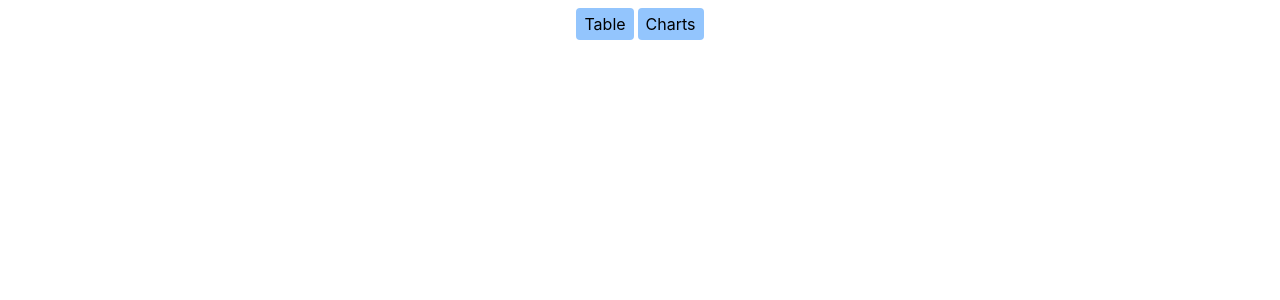
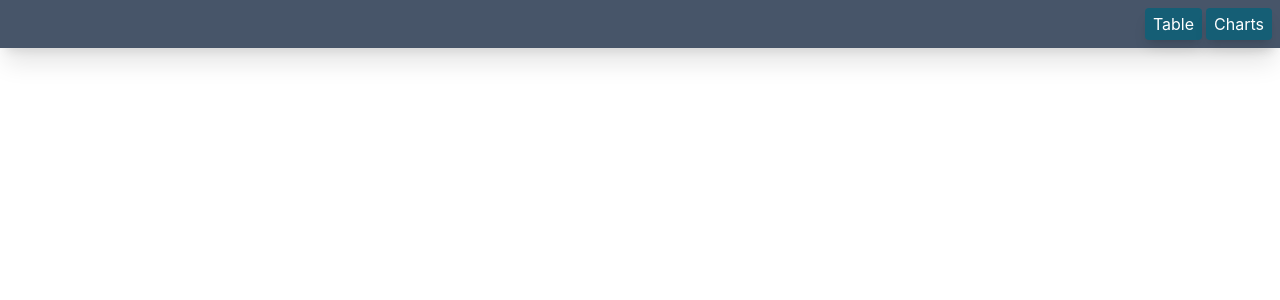
Before and after one commit to david-qz/react-spotlight-open-source, a React (Create React App) app: page / in a window 1280 px wide. Shown: the top 300 px of the page. Built offline with nearby package versions, Linux system fonts and the light colour scheme.

Commit message:
Style the nav bar a bit more

```diff
--- a/src/App.js
+++ b/src/App.js
@@ -5,11 +5,11 @@ import Table from './components/Table/Table';
 function App() {
   return (
     <div className='grid grid-rows-page-layout'>
-      <nav className='p-2 flex justify-center gap-1'>
-        <NavLink to="/table" className='bg-blue-300 px-2 py-1 rounded [&.active]:bg-blue-400'>
+      <nav className='p-2 flex justify-end gap-1 bg-slate-600 shadow-xl'>
+        <NavLink to="/table" className='shadow-lg bg-cyan-800 text-white px-2 py-1 rounded [&.active]:bg-cyan-700'>
           Table
         </NavLink>
-        <NavLink to="/charts" className='bg-blue-300 px-2 py-1 rounded [&.active]:bg-blue-400'>
+        <NavLink to="/charts" className='shadow-lg bg-cyan-800 text-white px-2 py-1 rounded [&.active]:bg-cyan-700'>
           Charts
         </NavLink>
       </nav>
```
